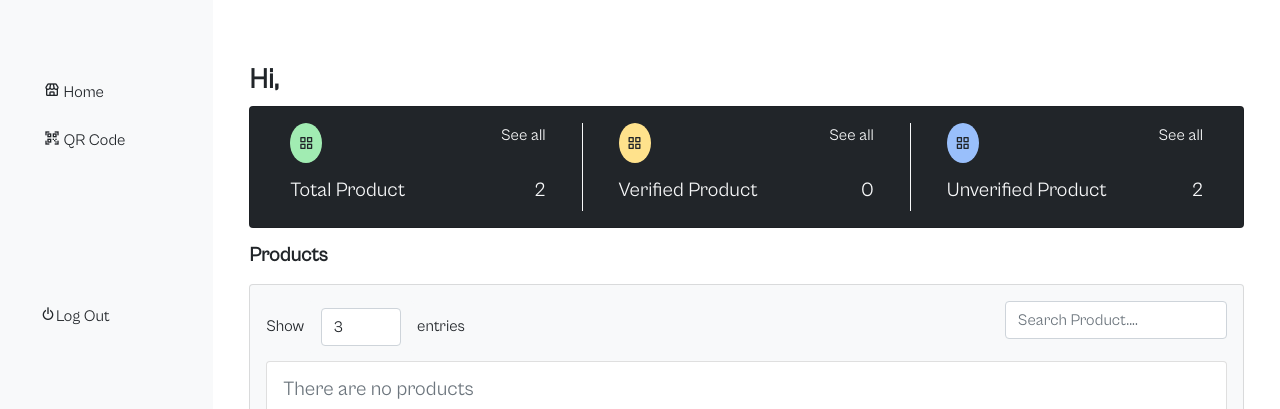
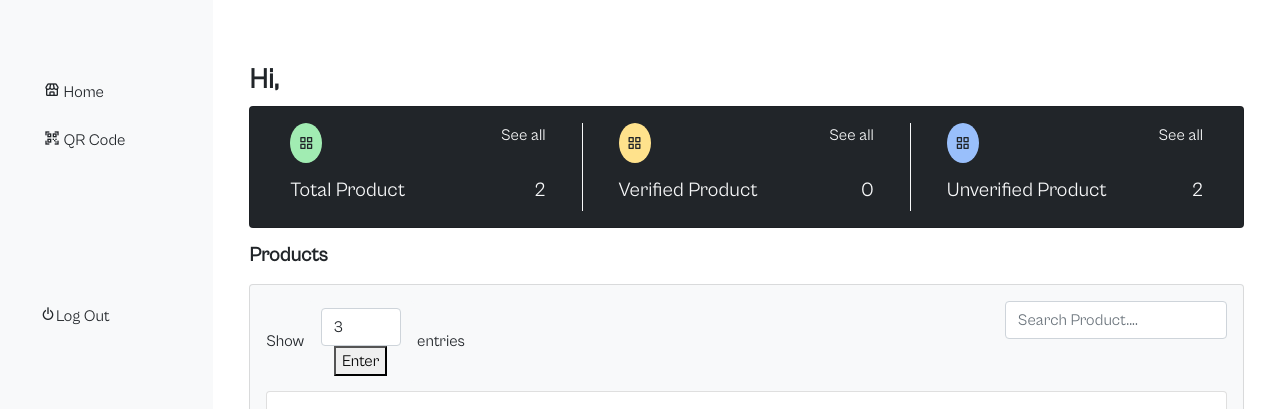
Before and after one commit to ephraimphrase/qrcodegen, a Django app: page /home/ in a window 1280 px wide. Shown: the top 409 px of the page. Run offline with Django 4.2, Linux system fonts and the light colour scheme; a user stored in the database is signed in; data comes from the database, SQL or seed files in the repository; some libraries are stand-ins or nearby versions.

Commit message:
select function

```diff
--- a/main/templates/home.html
+++ b/main/templates/home.html
@@ -57,6 +57,7 @@
                 <div class="col-md-9">Show <span class="btn bg-light">
                     <form action="{% url 'home' %}" method="GET">
                         <input type="number" name="page_range" class="form-control page_range" value="3">
+                        <button type="submit">Enter</button>
                     </form>
                 </span> entries</div>
                 <div class="col-md-3">
```
